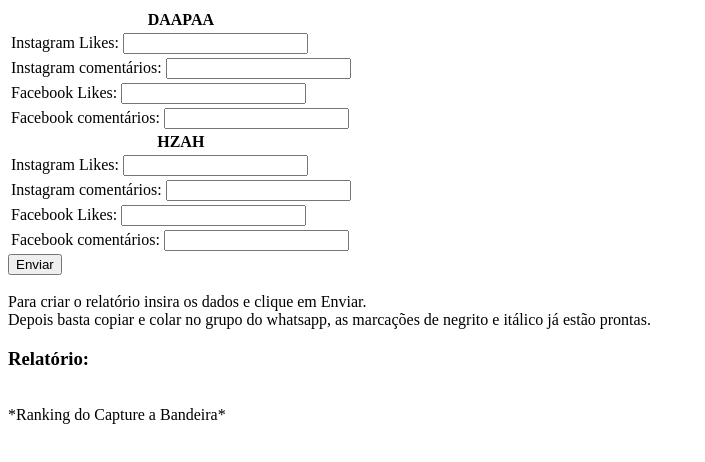
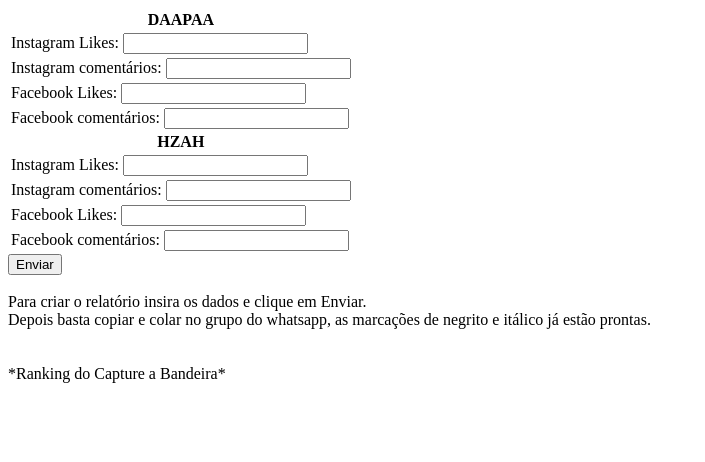
Before and after one commit to npalff/Ranking-Capture-the-flag, a plain HTML site: page index.html in a window 1280 px wide. Shown: the whole page, without its empty margins (0-705 px from the left). Drawn offline with Linux system fonts and the light colour scheme.

Commit message:
Update index.html

```diff
--- a/index.html
+++ b/index.html
@@ -90,9 +90,7 @@
 <br><br>
 Para criar o relatório insira os dados e clique em Enviar.<br>
 Depois basta copiar e colar no grupo do whatsapp, as marcações de negrito e itálico já estão prontas.
-<br>
-<h3><b>Relatório:</b></h3>
-<br>
+<br><br><br>
 
 *Ranking do Capture a Bandeira*
 
```
